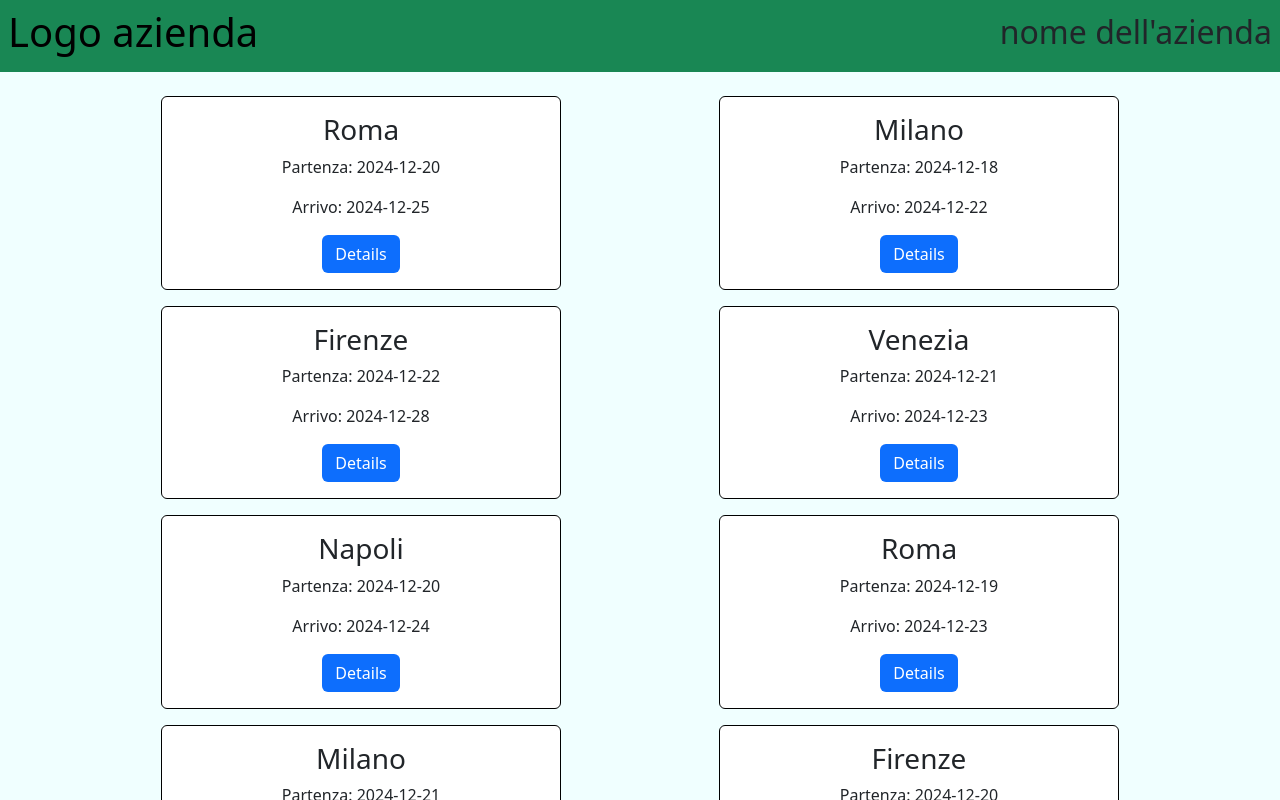
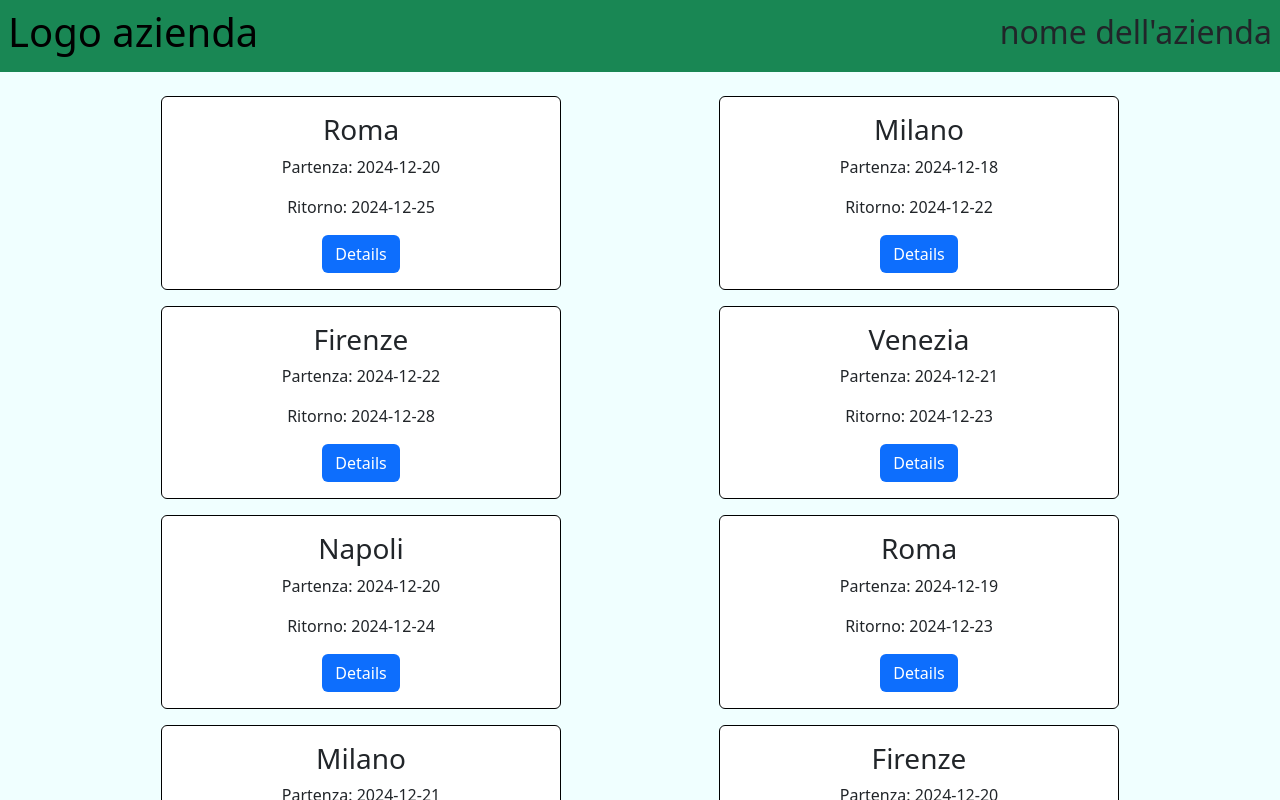
Before and after one commit to Giulia-Ciampelli/project-fly-agency, a React (Vite) app: page / in a window 1280 px wide. Shown: the top 800 px of the page. Built offline with nearby package versions, Linux system fonts and the light colour scheme.

Commit message:
change name travel.data.fine

```diff
--- a/src/pages/Home.jsx
+++ b/src/pages/Home.jsx
@@ -17,7 +17,7 @@ export default function Home() {
                             <div className="card p-3 mb-3 text-center" key={travel.id}>
                                 <h3>{travel.citta_del_viaggio}</h3>
                                 <p>Partenza: {travel.data_inizio}</p>
-                                <p>Arrivo: {travel.data_fine}</p>
+                                <p>Ritorno: {travel.data_fine}</p>
                                 <div><Link to={`custumers/${travel.citta_del_viaggio}`}><button className="btn bg-primary text-white" >Details</button></Link></div>
                             </div>
                         ))
```
